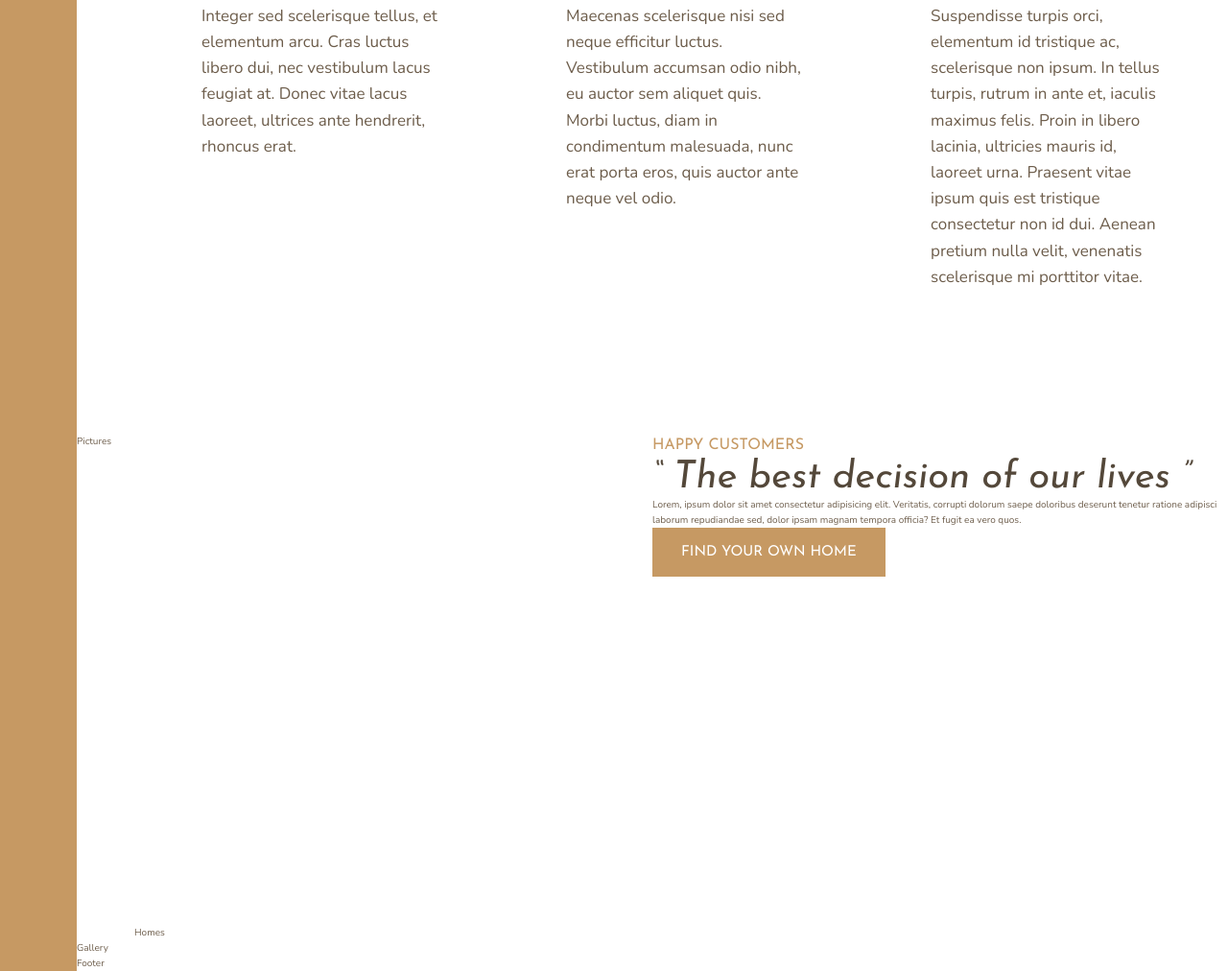
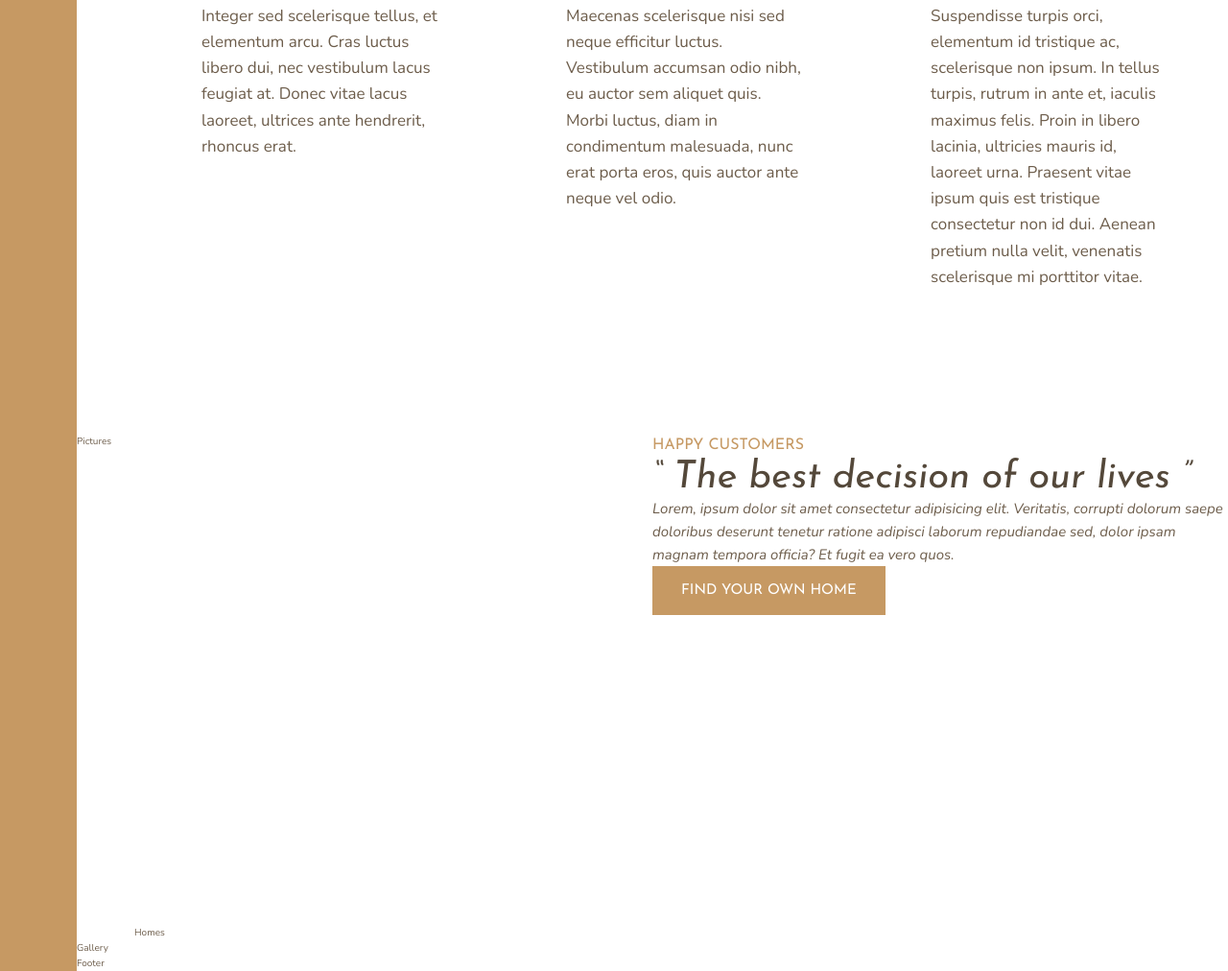
Before and after one commit to KrzysztofNyrek/nexter, a website: page index.html in a window 1280 px wide. Shown: the part 1237-2249 px from the top of the page at 96% size. Drawn offline with nearby package versions, Linux system fonts and the light colour scheme; files that its build step writes are made by us from their sources.

Commit message:
Set story text display properties

```diff
--- a/index.html
+++ b/index.html
@@ -64,7 +64,7 @@
             <h3 class="heading-3">Happy Customers</h3>
             <h2 class="heading-2 heading-2--dark">&ldquo; The best decision of our lives &rdquo;</h2>
             <p class="story__text">
-                <div class="p">Lorem, ipsum dolor sit amet consectetur adipisicing elit. Veritatis, corrupti dolorum saepe doloribus deserunt tenetur ratione adipisci laborum repudiandae sed, dolor ipsam magnam tempora officia? Et fugit ea vero quos.</div>
+                Lorem, ipsum dolor sit amet consectetur adipisicing elit. Veritatis, corrupti dolorum saepe doloribus deserunt tenetur ratione adipisci laborum repudiandae sed, dolor ipsam magnam tempora officia? Et fugit ea vero quos.
             </p>
             <button class="btn">Find your own home</button>
         </div>
--- a/sass/_story.scss
+++ b/sass/_story.scss
@@ -6,4 +6,8 @@
     grid-column: col-start 5/full-end;
     padding: 6rem 12 rem;
   }
+  &__text{
+    font-size: 1.5rem;
+    font-style: italic;
+  }
 }
```
